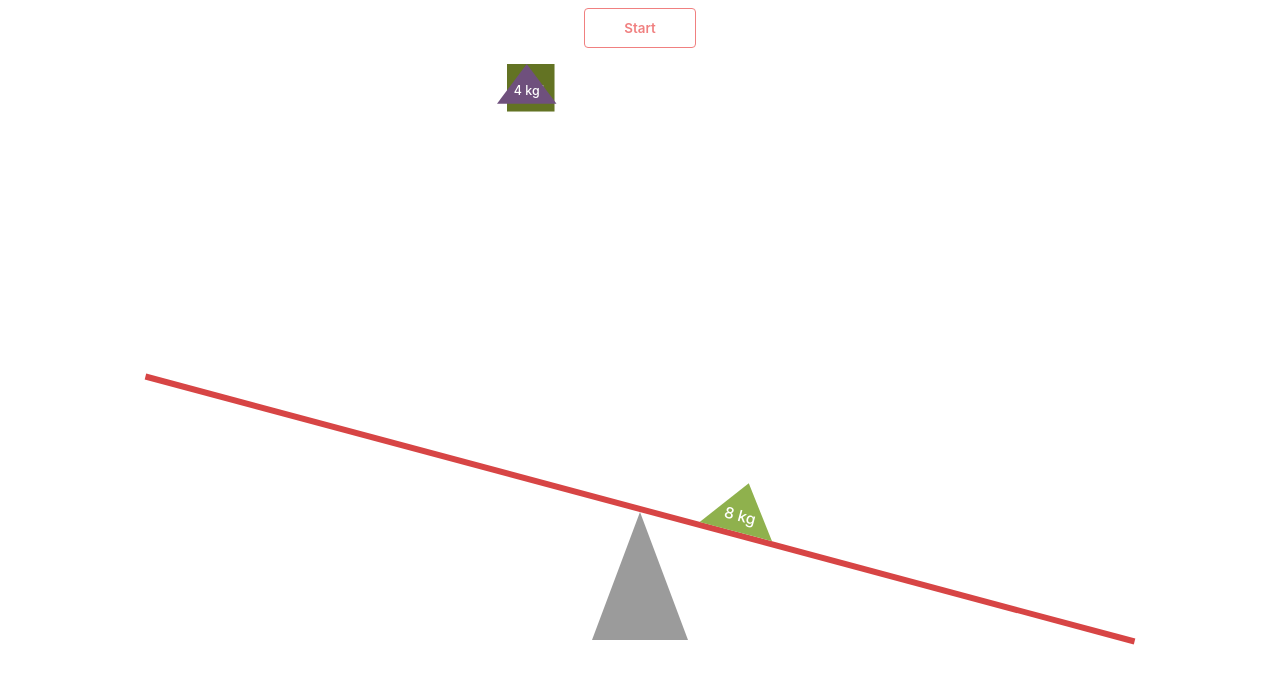
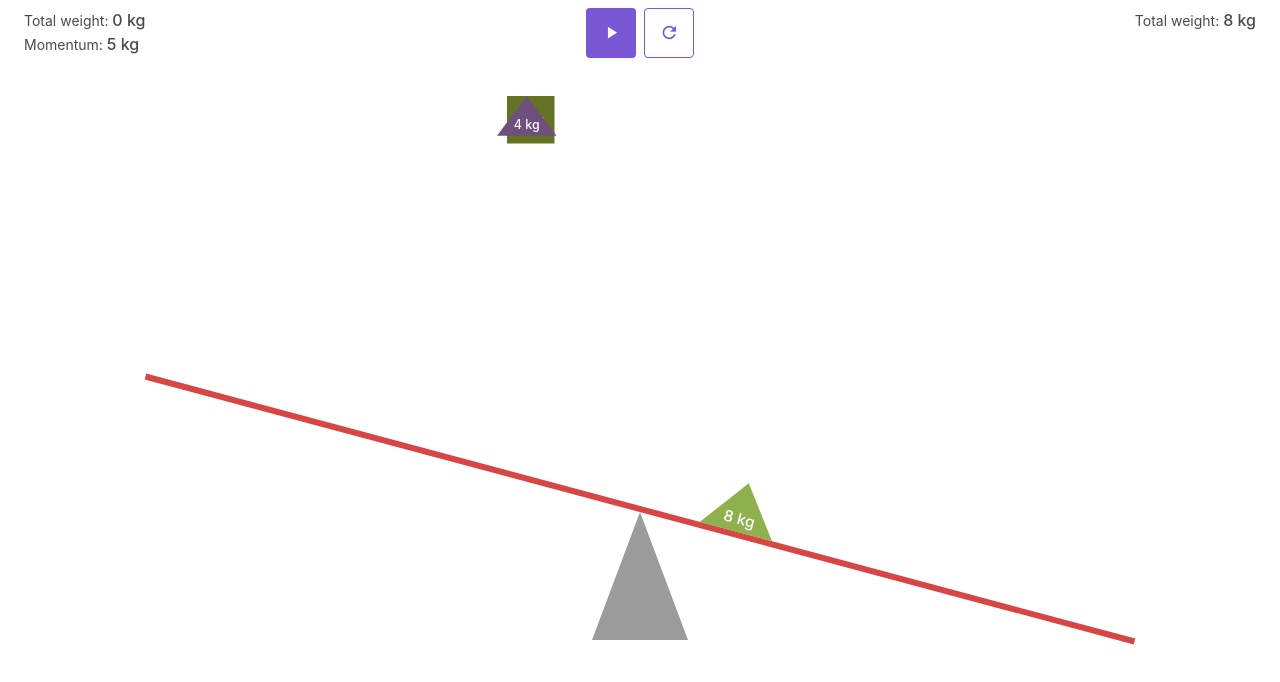
Before and after one commit to aliaks-ei/teeter-totter, a Vue app: page / in a window 1280 px wide. Shown: the top 682 px of the page. Built offline with nearby package versions, Linux system fonts and the light colour scheme.

Commit message:
Include buefy library

```diff
--- a/public/index.html
+++ b/public/index.html
@@ -5,6 +5,7 @@
         <meta http-equiv="X-UA-Compatible" content="IE=edge" />
         <meta name="viewport" content="width=device-width, initial-scale=1.0" />
 
+        <link rel="stylesheet" href="https://cdn.materialdesignicons.com/2.5.94/css/materialdesignicons.min.css" />
         <link rel="icon" href="<%= BASE_URL %>favicon.ico" />
 
         <title> Teeter totter </title>
--- a/src/App.vue
+++ b/src/App.vue
@@ -2,16 +2,20 @@
 	<div id="app">
 		<controls-panel></controls-panel>
 		<playground></playground>
+
+		<modal-dialog></modal-dialog>
 	</div>
 </template>
 
 <script>
 	import ControlsPanel from './components/ControlsPanel.vue';
+	import ModalDialog   from './components/ModalDialog.vue';
 	import Playground    from './components/Playground.vue';
 
 	export default {
 		components: {
 			ControlsPanel,
+			ModalDialog,
 			Playground
 		}
 	};
@@ -19,26 +23,20 @@
 
 <style lang="scss">
 
-	* {
-		box-sizing: border-box;
-	}
-
 	html, body, #app {
 		width  : 100%;
 		height : 100%;
 	}
 
 	html {
-		font-size: 16px;
+		overflow-y: auto !important;
 	}
 
 	#app {
+		display                 : flex;
+		flex-direction          : column;
 		-webkit-font-smoothing  : antialiased;
         -moz-osx-font-smoothing : grayscale;
 	}
 
-	body {
-		margin: 0;
-	}
-
 </style>
--- a/src/components/ControlsPanel.vue
+++ b/src/components/ControlsPanel.vue
@@ -1,12 +1,48 @@
 <template>
     <header class="controls-panel">
-        <button
-            class    = "controls-panel__play-button"
-            tabindex = "-1"
-            @click   = "toggleSimulation"
-        >
-            {{ isGamePaused ? 'Start' : 'Stop' }}
-        </button>
+        <!-- Falling shapes stats -->
+        <div class="shapes-stats">
+            <div>
+                Total weight:
+                <span class="shapes-stats__weight"> {{ totalDroppedShapesWeight }} kg </span>
+            </div>
+            <div>
+                Momentum:
+                <span class="shapes-stats__weight">
+                    {{ fallingShapes[0] && fallingShapes[0].weight }} kg
+                </span>
+            </div>
+        </div>
+
+        <div>
+            <!-- Play / pause btn  -->
+            <b-button
+                id         = "play-btn"
+                class      = "controls-panel__btn"
+                type       = "is-primary"
+                size       = "is-medium"
+                :icon-left = "isGamePaused ? 'play' : 'pause'"
+                @click     = "toggleSimulation"
+            ></b-button>
+
+            <!-- Restart game -->
+            <b-button
+                class     = "controls-panel__btn"
+                type      = "is-primary"
+                size      = "is-medium"
+                icon-left = "refresh"
+                @click    = "finishGame"
+                outlined
+            ></b-button>
+        </div>
+
+        <!-- Randomly places shapes stats  -->
+        <div class="shapes-stats">
+            <div>
+                Total weight:
+                <span class="shapes-stats__weight"> {{ totalRandomShapesWeight }} kg </span>
+            </div>
+        </div>
     </header>
 </template>
 
@@ -16,7 +52,20 @@
 
     export default {
         computed: {
-            ...mapState([ 'isGamePaused' ])
+            ...mapState([
+                'droppedShapes',
+                'fallingShapes',
+                'isGamePaused',
+                'randomlyPlacedShapes'
+            ]),
+
+            totalDroppedShapesWeight() {
+                return this.getTotalWeight(this.droppedShapes);
+            },
+
+            totalRandomShapesWeight() {
+                return this.getTotalWeight(this.randomlyPlacedShapes);
+            }
         },
         created() {
             window.addEventListener('keydown', this.handleSpaceClick);
@@ -25,10 +74,16 @@
             window.removeEventListener('keydown', this.handleSpaceClick);
         },
         methods: {
-            ...mapMutations([ 'toggleSimulation' ]),
+            ...mapMutations([ 'finishGame', 'toggleSimulation' ]),
+
+            getTotalWeight(shapes = []) {
+                return shapes.reduce((total, current) => total += current.weight, 0);
+            },
 
             handleSpaceClick({ keyCode, target }) {
-                if (keyCode === SPACE_KEY && this.$el.firstChild !== target) {
+                const playBtn = document.getElementById('play-btn');
+
+                if (keyCode === SPACE_KEY && playBtn !== target) {
                     this.toggleSimulation();
                 }
             }
@@ -40,26 +95,26 @@
 
     .controls-panel {
         display         : flex;
-        justify-content : center;
-        height          : 4rem;
+        justify-content : space-between;
+        flex            : 0 0 6rem;
+        padding         : .5rem 1.5rem;
     }
 
-    .controls-panel__play-button {
-        background-color : white;
-        border           : 1px solid lightcoral;
-        border-radius    : 4px;
-        width            : 112px;
-        height           : 2.5rem;
-        margin-top       : 0.5rem;
-        color            : lightcoral;
-        font-weight      : 600;
-        cursor           : pointer;
-        transition       : 300ms ease-out;
+    .controls-panel__btn {
+        transition: 300ms ease-out;
 
-        &:hover {
-            background-color : lightcoral;
-            color            : white;
+        &:first-of-type {
+            margin-right: .5rem;
         }
     }
 
+    .shapes-stats {
+        font-size: 14px;
+    }
+
+    .shapes-stats__weight {
+        font-size   : 1rem;
+        font-weight : 500;
+    }
+
 </style>
--- a/src/components/FallingArea.vue
+++ b/src/components/FallingArea.vue
@@ -31,7 +31,7 @@
         components : { Shape },
         data() {
             return {
-                fallingShapeTop  : null,
+                fallingShapeTop  : FALLING_SHAPE_TOP_POINT,
                 intervalGap      : null,
                 intervalId       : null,
                 shapeBottomLimit : null
--- /dev/null
+++ b/src/components/ModalDialog.vue
@@ -0,0 +1,46 @@
+<template>
+    <b-modal
+        aria-role    = "dialog"
+        :active.sync = "isModalShown"
+        aria-modal
+        has-modal-card
+        trap-focus
+    >
+        <div class="modal-card">
+            <header class="modal-card-head">
+                <p class="modal-card-title"> Oops! </p>
+            </header>
+            <section class="modal-card-body">
+                Looks like your teeter-totter is out of balance. <br />
+                Don't be so cut up about it.
+            </section>
+            <footer class="modal-card-foot">
+                <button class="button is-primary">
+                    Try again
+                </button>
+            </footer>
+        </div>
+    </b-modal>
+</template>
+
+<script>
+    import { mapState } from 'vuex';
+
+    export default {
+        computed: {
+            ...mapState([ 'isModalShown' ])
+        }
+    };
+</script>
+
+<style lang="scss" scoped>
+
+    .modal-card {
+        width: auto;
+    }
+
+    .modal-card-foot {
+        justify-content: flex-end;
+    }
+
+</style>
--- a/src/components/Playground.vue
+++ b/src/components/Playground.vue
@@ -22,7 +22,7 @@
     .playground {
         display        : flex;
         flex-direction : column;
-        height         : calc(100% - 4rem);
+        flex           : 1 1 100%;
         min-width      : 600px;
         width          : 80%;
         margin         : 0 auto;
--- a/src/components/Shape.vue
+++ b/src/components/Shape.vue
@@ -115,7 +115,7 @@
 
         .shape__weight {
             position   : absolute;
-            top        : calc(100% + .9rem);
+            top        : calc(100% + 1rem);
             width      : 4.5rem;
             text-align : center;
         }
--- a/src/store/mutations.js
+++ b/src/store/mutations.js
@@ -46,6 +46,10 @@ const mutations = {
 
         if (moveLeft) canMoveLeft && shape.left--;
         else canMoveRight && shape.left++;
+    },
+
+    toggleModal(state, isShown = false) {
+        state.isModalShown = isShown;
     }
 };
 
--- a/src/store/state.js
+++ b/src/store/state.js
@@ -3,7 +3,8 @@ const state = {
     fallingShapes        : [],
     randomlyPlacedShapes : [],
 
-    isGamePaused: true
+    isGamePaused : true,
+    isModalShown : false
 };
 
 export default state;
```
Also changed, not shown: src/main.js (+4 -3 lines), .eslintrc.js.
